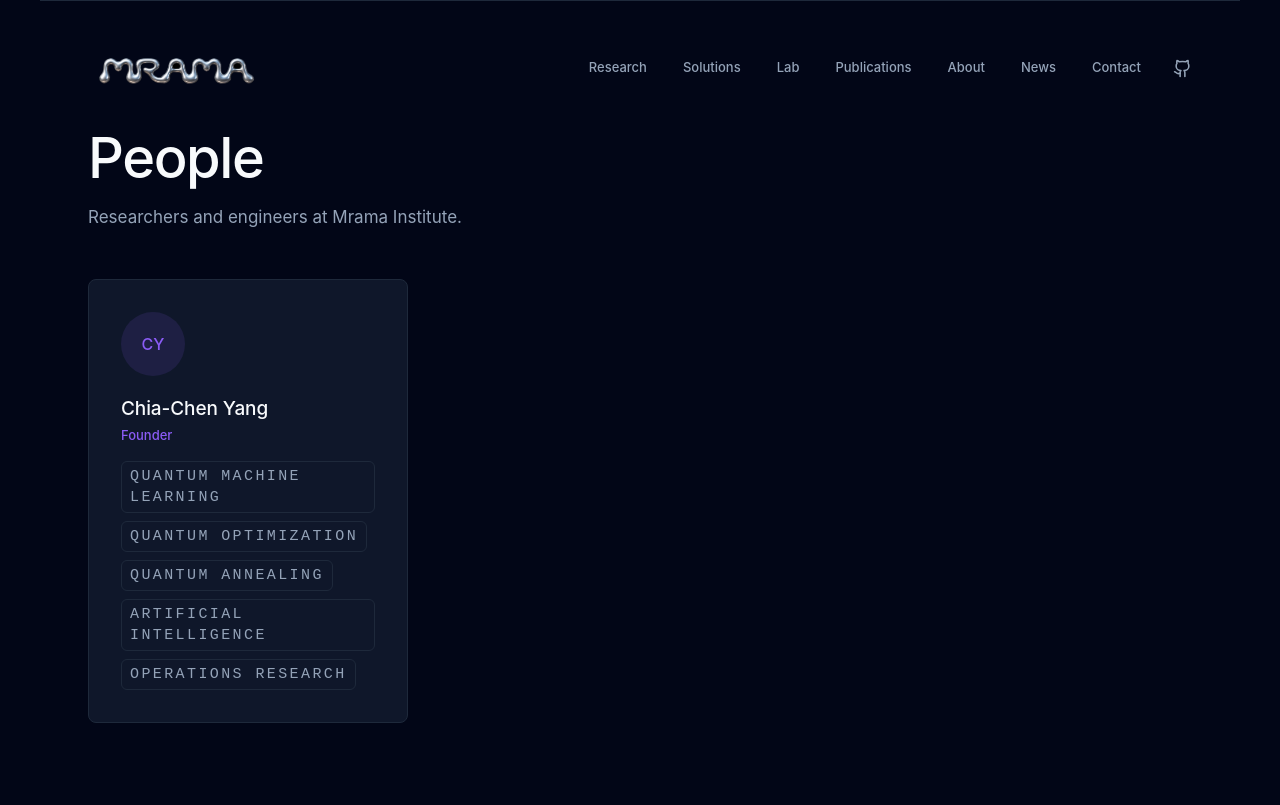
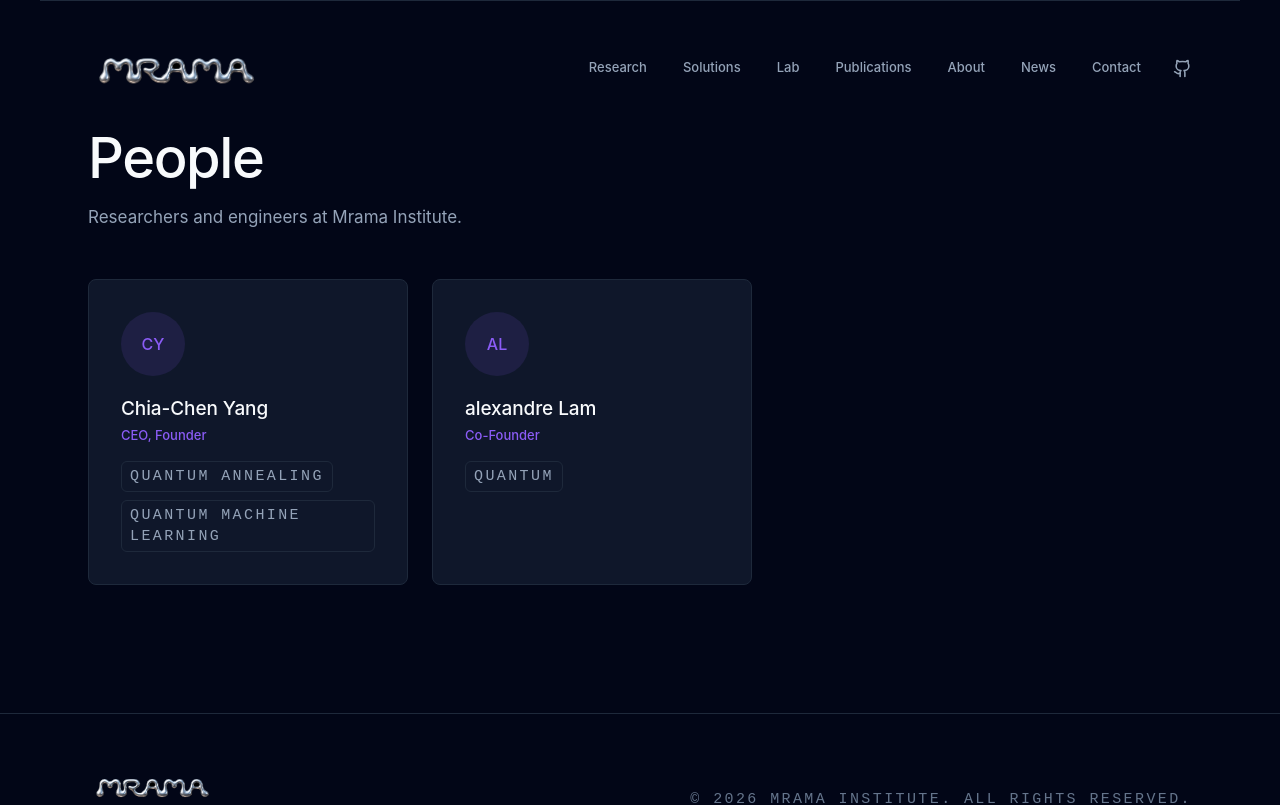
Before and after one commit to easonyang001/easonyang001.github.io, a React (Vite) app: page /people in a window 1280 px wide. Shown: the top 805 px of the page. Built offline with nearby package versions, Linux system fonts and the light colour scheme.

Commit message:
content: update people

```diff
--- a/src/data/people.ts
+++ b/src/data/people.ts
@@ -2,25 +2,35 @@ import type { Person } from "../types/index.ts";
 
 export const people: Person[] = [
   {
-    slug: "chia-chen-yang",
+    slug: "001",
     name: "Chia-Chen Yang",
-    roles: ["Founder"],
+    roles: ["CEO", "Founder"],
     biography: null,
-    researchInterests: [
-      "Quantum Machine Learning",
-      "Quantum Optimization",
-      "Quantum Annealing",
-      "Artificial Intelligence",
-      "Operations Research",
-    ],
+    researchInterests: ["quantum  annealing", "quantum machine learning"],
     avatarUrl: null,
     avatarInitials: "CY",
+    email: "caj111007@nptu.edu.tw",
+    githubUrl: "a",
+    scholarUrl: "a",
+    linkedinUrl: "a",
+    orcid: "a",
+    locationCountry: "Taiwan",
+    locationCity: "Taichung",
+  },
+  {
+    slug: "002",
+    name: "alexandre Lam ",
+    roles: ["Co-Founder"],
+    biography: "mines nancy",
+    researchInterests: ["quantum"],
+    avatarUrl: null,
+    avatarInitials: "AL",
     email: null,
     githubUrl: null,
     scholarUrl: null,
     linkedinUrl: null,
     orcid: null,
-    locationCountry: "Taiwan",
-    locationCity: null,
-  },
+    locationCountry: "France",
+    locationCity: "Paris",
+  }
 ];
```
